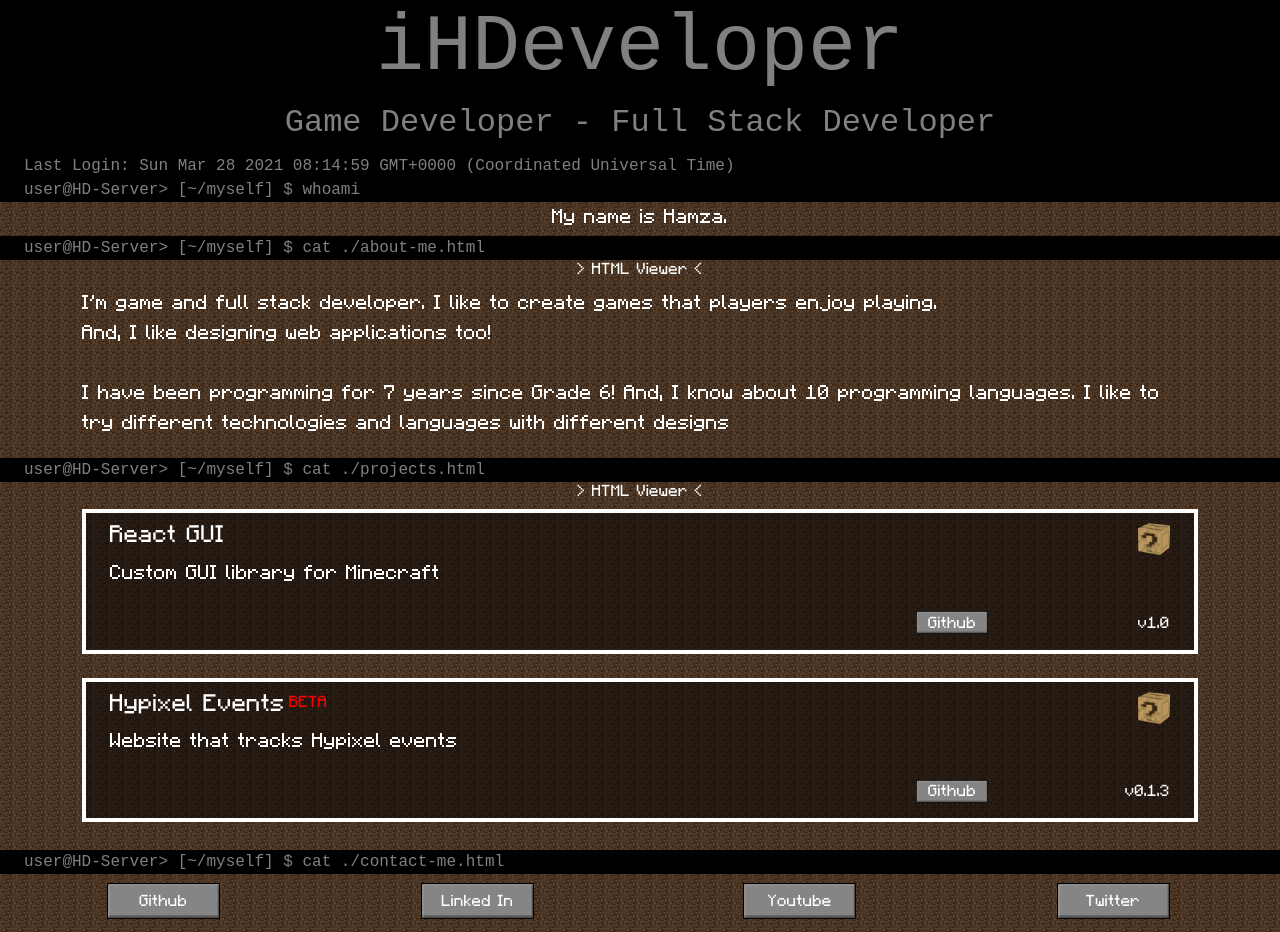
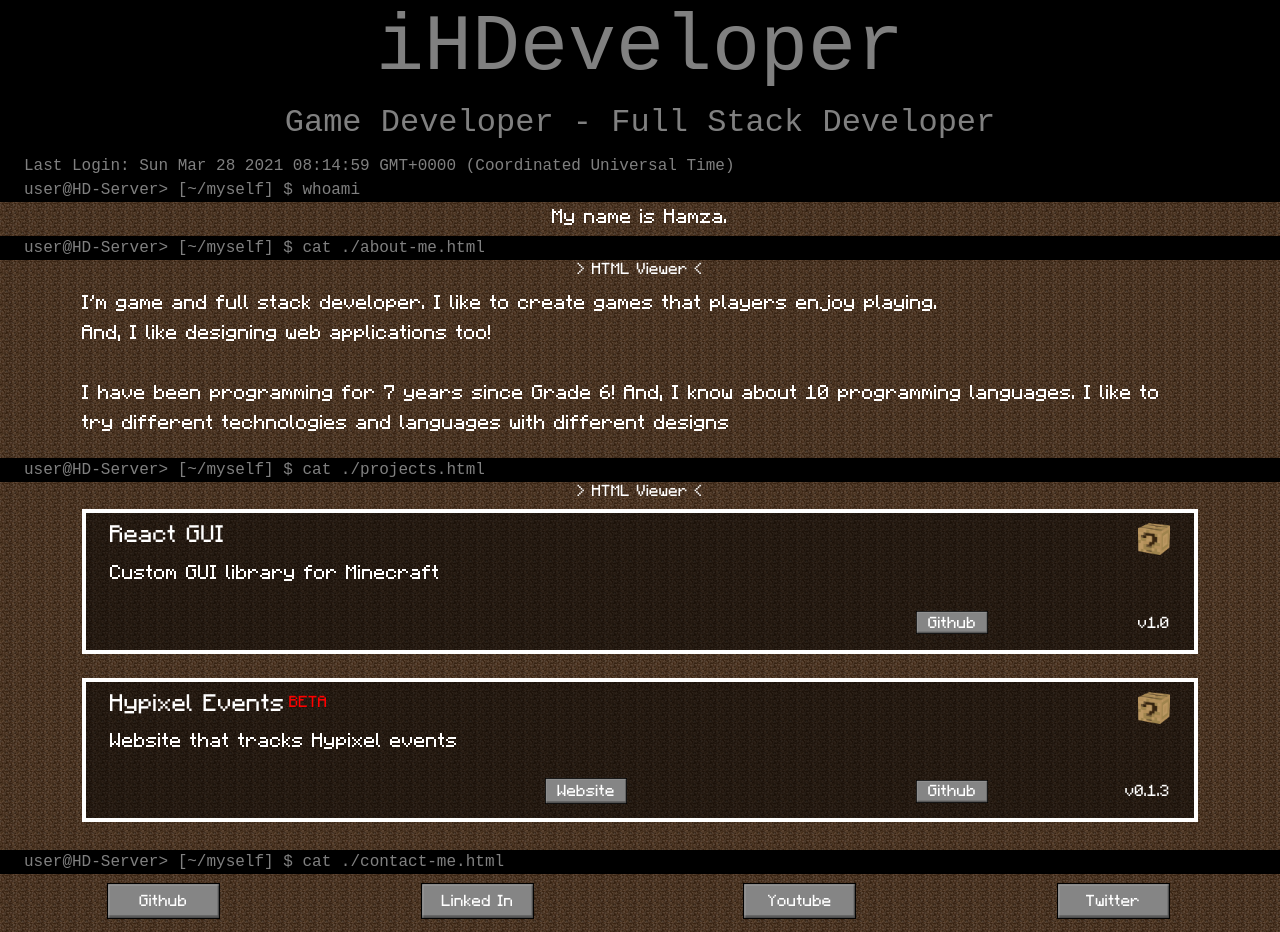
Before and after one commit to iHDeveloper/iHDeveloper, an Angular app: page / in a window 1280 px wide. Built offline with nearby package versions, Linux system fonts and the light colour scheme.

Commit message:
chore: add website button to the project

```diff
--- a/src/app/app.component.html
+++ b/src/app/app.component.html
@@ -34,7 +34,7 @@
     <div class="container">
         <h6 class="text-center mb-2">&gt; HTML Viewer &lt;</h6>
         <hd-project name="React GUI" description="Custom GUI library for Minecraft" version="1.0"></hd-project>
-        <hd-project name="Hypixel Events" description="Website that tracks Hypixel events" version="0.1.3" state="BETA"></hd-project>
+        <hd-project name="Hypixel Events" description="Website that tracks Hypixel events" version="0.1.3" state="BETA" website="https://hypixel.ihdeveloper.me"></hd-project>
     </div>
 </hd-minecraft>
 
--- a/src/app/project/project.component.html
+++ b/src/app/project/project.component.html
@@ -22,7 +22,10 @@
         <div class="col-2"></div>
     </div>
     <div class="row">
-        <div class="col-6"></div>
+        <div class="col-2"></div>
+        <div class="col-4 d-flex justify-content-end align-items-center">
+            <button class="btn btn-primary" type="button" *ngIf="website !== undefined">Website</button>
+        </div>
         <div class="col-4 d-flex justify-content-end align-items-center">
             <button class="btn btn-primary" type="button">Github</button>
             <!-- <button class="btn btn-primary" type="button">
--- a/src/app/project/project.component.ts
+++ b/src/app/project/project.component.ts
@@ -10,6 +10,7 @@ export class ProjectComponent implements OnInit {
   @Input() description = "A simple information about the project";
   @Input() version = "1.0.0"
   @Input() state?: string;
+  @Input() website?: string;
 
   constructor() { }
 
```
